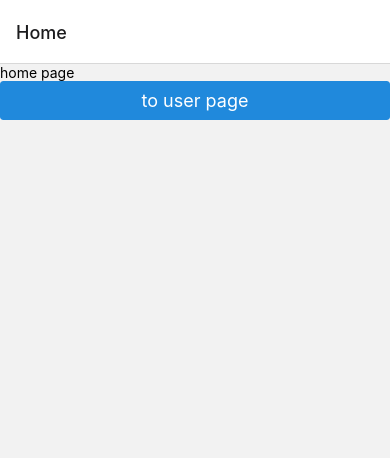
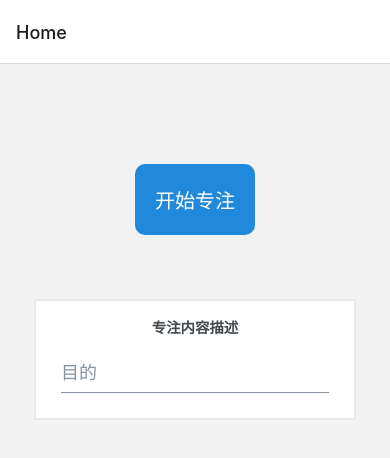
Before and after one commit to callmetyt/JustKeepGoingV2, a React Native app: screen /Home in a window 390 px wide. Shown: the top 458 px of the page. Built offline with nearby package versions, Linux system fonts and the light colour scheme.

Commit message:
feat:redux接入,Animate测试

```diff
--- a/App.tsx
+++ b/App.tsx
@@ -5,11 +5,14 @@ import {createNativeStackNavigator} from '@react-navigation/native-stack';
 
 import Home from './src/pages/Home';
 import User from './src/pages/User';
+import {Provider} from 'react-redux';
+import store from './src/store';
 
 const Stack = createNativeStackNavigator();
 
 const App = () => {
   return (
+    <Provider store={store}>
       <SafeAreaProvider>
         <NavigationContainer>
           <Stack.Navigator>
@@ -18,6 +21,7 @@ const App = () => {
           </Stack.Navigator>
         </NavigationContainer>
       </SafeAreaProvider>
+    </Provider>
   );
 };
 
--- /dev/null
+++ b/src/pages/Home/components/InfoArea/index.tsx
@@ -0,0 +1,50 @@
+import React, {useState} from 'react';
+import {StyleSheet, View} from 'react-native';
+import {Card, Input} from 'react-native-elements';
+import {useDispatch} from 'react-redux';
+import {addInfo, FocusInfoType} from '../../../../store/reducer/focus';
+
+export const InfoArea = () => {
+  const [inputData, setInputData] = useState<FocusInfoType>({aim: ''});
+
+  const dispatch = useDispatch();
+
+  const updateStoreData = (data: FocusInfoType) => {
+    dispatch(addInfo(data));
+  };
+
+  return (
+    <View style={style.container}>
+      <Card>
+        <Card.Title>专注内容描述</Card.Title>
+        <Input
+          placeholder="目的"
+          autoCompleteType="aim"
+          value={inputData.aim}
+          onChangeText={(value: string) => {
+            setInputData(pre => {
+              updateStoreData({
+                ...pre,
+                aim: value,
+              });
+              return {
+                ...pre,
+                aim: value,
+              };
+            });
+          }}
+        />
+      </Card>
+    </View>
+  );
+};
+
+const style = StyleSheet.create({
+  container: {
+    marginTop: 50,
+    paddingLeft: 20,
+    paddingRight: 20,
+  },
+});
+
+export default InfoArea;
--- /dev/null
+++ b/src/pages/Home/components/MainAction/index.tsx
@@ -0,0 +1,47 @@
+import React from 'react';
+import {StyleSheet, View} from 'react-native';
+import {Button} from 'react-native-elements';
+import {useSelector} from 'react-redux';
+import {RootState} from '../../../../store';
+import Ripple from './ripple';
+
+export const MainAction = () => {
+  const focusData = useSelector((state: RootState) => state);
+  const handleFoucsBtn = () => {
+    console.log('click foucs btn!');
+    console.log(focusData);
+  };
+
+  return (
+    <View style={style.container}>
+      <Button
+        title="开始专注"
+        onPress={() => {
+          handleFoucsBtn();
+        }}
+        buttonStyle={style.focusBtn}
+        titleStyle={style.focusText}
+      />
+      <Ripple />
+    </View>
+  );
+};
+
+const style = StyleSheet.create({
+  container: {
+    position: 'relative',
+    display: 'flex',
+    justifyContent: 'center',
+    alignItems: 'center',
+    marginTop: 100,
+  },
+  focusBtn: {
+    borderRadius: 10,
+    padding: 20,
+  },
+  focusText: {
+    fontSize: 20,
+  },
+});
+
+export default MainAction;
--- /dev/null
+++ b/src/pages/Home/components/MainAction/ripple/index.tsx
@@ -0,0 +1,70 @@
+import React, {useEffect, useRef} from 'react';
+import {Animated, Easing, StyleSheet} from 'react-native';
+
+export const Ripple = () => {
+  const rippleHeight = useRef(new Animated.Value(0)).current;
+  const rippleWidth = useRef(new Animated.Value(0)).current;
+  const rippleOpacity = useRef(new Animated.Value(1)).current;
+
+  const duration = 2000;
+  const easing = Easing.out(Easing.ease);
+  const useNativeDriver = false;
+
+  const animate = () => {
+    rippleHeight.setValue(0);
+    rippleWidth.setValue(0);
+    rippleOpacity.setValue(1);
+    Animated.parallel([
+      Animated.timing(rippleHeight, {
+        toValue: 200,
+        duration,
+        easing,
+        useNativeDriver,
+      }),
+      Animated.timing(rippleWidth, {
+        toValue: 300,
+        duration,
+        easing,
+        useNativeDriver,
+      }),
+      Animated.timing(rippleOpacity, {
+        toValue: 0,
+        duration,
+        easing,
+        useNativeDriver,
+      }),
+    ]).start();
+  };
+
+  useEffect(() => {
+    animate();
+  });
+
+  return (
+    <Animated.View
+      style={[
+        style.ripple,
+        {
+          height: rippleHeight,
+          width: rippleWidth,
+          opacity: rippleOpacity,
+        },
+      ]}
+    />
+  );
+};
+
+const style = StyleSheet.create({
+  ripple: {
+    zIndex: -1,
+    position: 'absolute',
+    height: 0,
+    width: 0,
+    borderStyle: 'solid',
+    borderWidth: 1,
+    borderColor: '#000',
+    borderRadius: 10,
+  },
+});
+
+export default Ripple;
--- a/src/pages/Home/index.tsx
+++ b/src/pages/Home/index.tsx
@@ -1,21 +1,21 @@
 import React from 'react';
-import {View, Text} from 'react-native';
-import {Button} from 'react-native-elements';
-import {} from '@react-navigation/native';
-import {ScreenNavigationProp} from '../../types';
+import {View, StyleSheet} from 'react-native';
+import InfoArea from './components/InfoArea';
+import MainAction from './components/MainAction';
 
-export function Home({navigation}: {navigation: ScreenNavigationProp}) {
+export function Home() {
   return (
-    <View>
-      <Text>home page</Text>
-      <Button
-        title="to user page"
-        onPress={() => {
-          navigation.navigate('User');
-        }}
-      />
+    <View style={style.container}>
+      <MainAction />
+      <InfoArea />
     </View>
   );
 }
 
+const style = StyleSheet.create({
+  container: {
+    height: '100%',
+  },
+});
+
 export default Home;
--- /dev/null
+++ b/src/store/index.ts
@@ -0,0 +1,12 @@
+import {configureStore} from '@reduxjs/toolkit';
+import focusReducer from './reducer/focus';
+
+const store = configureStore({
+  reducer: focusReducer,
+});
+
+export default store;
+
+export type RootState = ReturnType<typeof store.getState>;
+
+export type AppDispatch = typeof store.dispatch;
--- /dev/null
+++ b/src/store/reducer/focus.ts
@@ -0,0 +1,23 @@
+import {createAction, createReducer} from '@reduxjs/toolkit';
+
+export interface FocusInfoType {
+  aim: string;
+}
+
+export const addInfo = createAction<FocusInfoType>('ADD_INFO');
+
+const focusReducer = createReducer<FocusInfoType>(
+  {
+    aim: '',
+  },
+  builder => {
+    builder.addCase(addInfo, (state, action) => {
+      return {
+        ...state,
+        ...action.payload,
+      };
+    });
+  },
+);
+
+export default focusReducer;
```
Also changed, not shown: 1 other file (tests, documents, lock files or other folders). Lines whose indentation alone changed are shown as unchanged.
